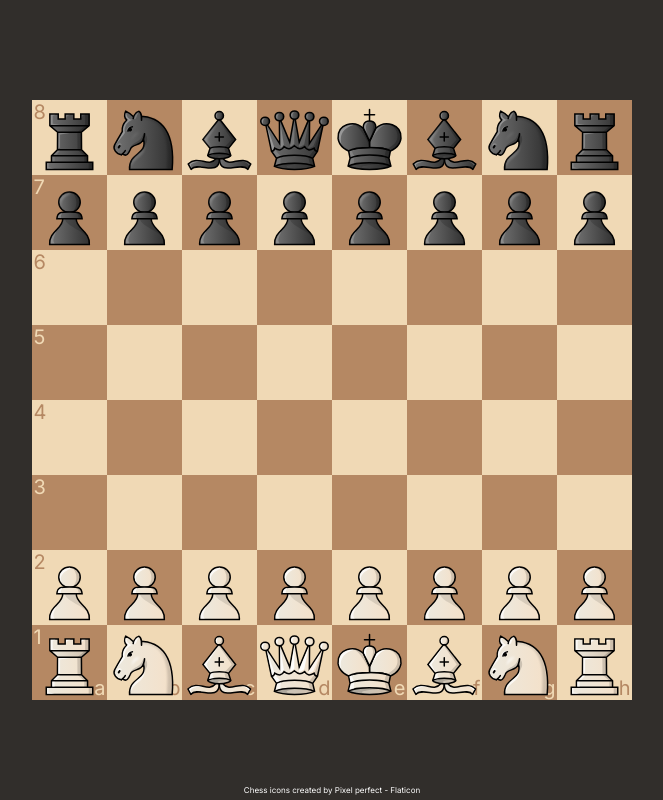
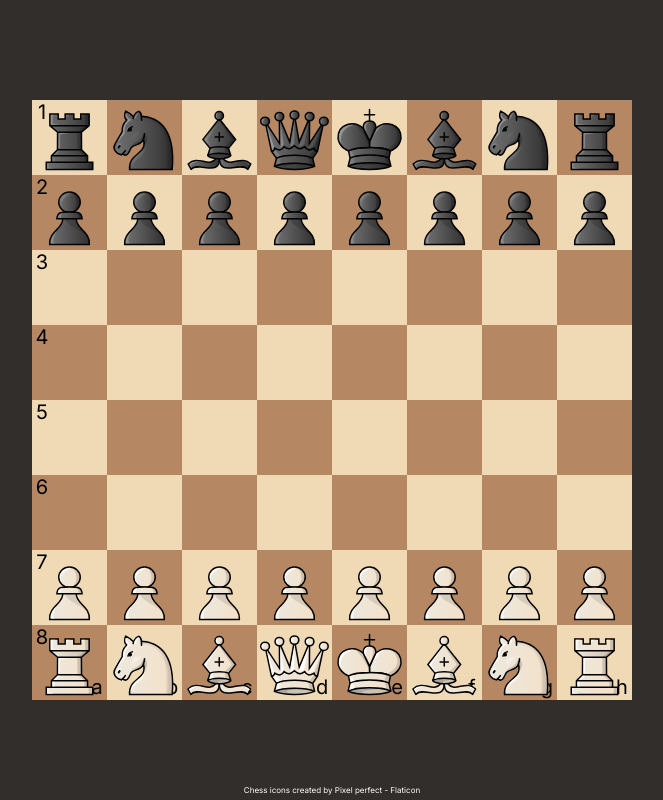
Before and after one commit to mikyven/react-ts-chess, a React (Vite) app: page / in a window 1280 px wide. Shown: the whole page, without its empty margins (308-971 px from the left). Built offline with nearby package versions, Linux system fonts and the light colour scheme.

Commit message:
fixed bugs; changed coordinates; added all pieces captures

```diff
--- a/src/components/Board.tsx
+++ b/src/components/Board.tsx
@@ -11,32 +11,6 @@ export function Board(): ReactElement {
 
   function getSquareColor(sqrNum: string): string {
     return (+sqrNum[0] + +sqrNum[1]) % 2 === 0 ? 'black' : 'white';
-  }
-
-  function displayCoordinates(sqrNum: string): ReactElement | boolean {
-    const lettersArr = ['a', 'b', 'c', 'd', 'e', 'f', 'g', 'h'];
-
-    if (sqrNum[1] === '1' && sqrNum[0] !== '1') {
-      return <p className="coordinate coordinate__number">{sqrNum[0]}</p>;
-    }
-    if (sqrNum[0] === '1' && sqrNum[1] !== '1') {
-      return (
-        <p className="coordinate coordinate__letter">
-          {lettersArr[+sqrNum[1] - 1]}
-        </p>
-      );
-    }
-    if (sqrNum[0] === '1' && sqrNum[1] === '1') {
-      return (
-        <>
-          <p className="coordinate coordinate__number">{sqrNum[0]}</p>
-          <p className="coordinate coordinate__letter">
-            {lettersArr[+sqrNum[1] - 1]}
-          </p>
-        </>
-      );
-    }
-    return false;
   }
 
   const [movesArr, setMovesArr] = useState<number[] | null>(null);
@@ -134,7 +108,6 @@ export function Board(): ReactElement {
   const [activePosArr, setActivePosArr] = useState<number[]>([]);
   const [activePiece, setActivePiece] = useState<HTMLElement | null>(null);
   const boardRef = useRef<HTMLDivElement | null>(null);
-
   const [isMouseDown, setIsMouseDown] = useState(false);
   const [move, setMove] = useState<number>(0);
   const turn = move % 2 === 0 ? 'w' : 'b';
@@ -147,6 +120,7 @@ export function Board(): ReactElement {
           .map((i) =>
             activePosArr.includes(i.pos) ? { piece: i.piece, pos: newPos } : i
           )
+          .sort((a, b) => a.pos - b.pos)
       );
       setMove(move + 1);
       setMovesArr([]);
@@ -159,7 +133,6 @@ export function Board(): ReactElement {
   const findSquare = (e: React.MouseEvent): number => {
     if (boardRef.current) {
       const squareSize = boardRef.current.offsetHeight / 8;
-
       const boardLeft = boardRef.current.offsetLeft;
       const newX = e.clientX;
       const xSquare = Math.ceil((newX - boardLeft) / squareSize);
@@ -175,6 +148,7 @@ export function Board(): ReactElement {
   };
 
   const onMouseDown = (e: React.MouseEvent): void => {
+    if (e.button === 0) {
       const p = e.target as HTMLElement;
 
       if (
@@ -199,7 +173,7 @@ export function Board(): ReactElement {
       setMovesArr([]);
       setCapturesArr([]);
       setActivePosArr([]);
-    if (p.classList.contains('piece') && !activePiece) {
+      if (p.classList.contains('piece')) {
         setIsMouseDown(true);
         p.classList.add('dragging');
         setActivePiece(p);
@@ -215,6 +189,7 @@ export function Board(): ReactElement {
             );
             setMovesArr(arr[0]);
             setCapturesArr(arr[1]);
+          }
         }
       }
     }
@@ -257,24 +232,24 @@ export function Board(): ReactElement {
 
   const onMouseUp = (e: React.MouseEvent): void => {
     setIsMouseDown(false);
-    if (activePiece) {
+    if (activePiece && boardRef.current) {
       activePiece.classList.remove('dragging');
       activePiece.style.left = '';
       activePiece.style.top = '';
-      if (activePosArr.length === 0) setActivePiece(null);
-      const p = e.target as HTMLElement;
-
-      if (p.classList[1][0] === turn && boardRef.current && movesArr) {
       const newPos = findSquare(e);
       Object.values(boardRef.current.children)
         .find((i) => i.classList.contains(`square-${newPos}`))
         ?.classList.remove('hovered');
+      if (activePosArr.length === 0) setActivePiece(null);
+      const p = e.target as HTMLElement;
+
+      if (p.classList[1][0] === turn && (movesArr || capturesArr)) {
         movePiece(newPos);
       }
     }
   };
 
-  const squaresArr = [];
+  const squaresArr: ReactElement[] = [];
 
   for (let x = 1; x <= 8; x++) {
     for (let y = 1; y <= 8; y++) {
@@ -285,7 +260,6 @@ export function Board(): ReactElement {
           key={pos}
         >
           {activePosArr.includes(+pos) && <svg className="active" />}
-          {displayCoordinates(pos)}
           {piecesArr.map((j) =>
             j.pos === +pos ? <Piece piece={j.piece} key={pos} /> : false
           )}
@@ -300,6 +274,21 @@ export function Board(): ReactElement {
     }
   }
 
+  const coordinates: ReactElement[][] = [[], []];
+
+  for (let x = 1, y = 1; x <= 8 && y <= 8; x++, y++) {
+    coordinates[0].push(
+      <div className="coordinate coordinate_number" key={x + 947}>
+        {x}
+      </div>
+    );
+    coordinates[1].push(
+      <div className="coordinate coordinate_letter" key={y + 484}>
+        {String.fromCharCode(y + 96)}
+      </div>
+    );
+  }
+
   return (
     <div
       className="board"
@@ -308,7 +297,37 @@ export function Board(): ReactElement {
       onMouseMove={onMouseMove}
       onMouseUp={onMouseUp}
     >
+      <div className="coordinate_parent">
+        <div className="coordinates_vertical">{coordinates[0]}</div>
+        <div className="coordinates_horizontal">{coordinates[1]}</div>
+      </div>
       {squaresArr}
     </div>
   );
 }
+
+// function displayCoordinates(sqrNum: string): ReactElement | boolean {
+//   const lettersArr = ['a', 'b', 'c', 'd', 'e', 'f', 'g', 'h'];
+
+//   if (sqrNum[1] === '1' && sqrNum[0] !== '1') {
+//     return <p className="coordinate coordinate__number">{sqrNum[0]}</p>;
+//   }
+//   if (sqrNum[0] === '1' && sqrNum[1] !== '1') {
+//     return (
+//       <p className="coordinate coordinate__letter">
+//         {lettersArr[+sqrNum[1] - 1]}
+//       </p>
+//     );
+//   }
+//   if (sqrNum[0] === '1' && sqrNum[1] === '1') {
+//     return (
+//       <>
+//         <p className="coordinate coordinate__number">{sqrNum[0]}</p>
+//         <p className="coordinate coordinate__letter">
+//           {lettersArr[+sqrNum[1] - 1]}
+//         </p>
+//       </>
+//     );
+//   }
+//   return false;
+// }
--- a/src/components/PiecesGrabHandlers.tsx
+++ b/src/components/PiecesGrabHandlers.tsx
@@ -105,7 +105,7 @@ export function onPieceGrab(
   }
 
   function findDiagonalMoves(): number[][] {
-    const movesArr: number[] = [];
+    const arr: number[] = [];
 
     const findFurthestPos = (
       pos: number,
@@ -115,31 +115,34 @@ export function onPieceGrab(
       let minPos: number = 0;
       for (
         let i = pos;
-        !`${i}`.split('').some((j) => +j < 1 || +j > 8) &&
-        i >= 11 &&
-        i <= 88 &&
+        `${i}`.match(/[1-8]/g)?.length === 2 &&
         (!posArr.includes(i) || i === curPos);
         type === 'max' ? (i += val) : (i -= val)
       ) {
         minPos = i;
+        if (posArr.includes(type === 'max' ? i + val : i - val))
+          minPos = type === 'max' ? i + val : i - val;
       }
       return minPos;
     };
 
-    const firstMin = findFurthestPos(curPos, 11, 'min');
-    const firstMax = findFurthestPos(curPos, 11, 'max');
-    const secondMin = findFurthestPos(curPos, 9, 'min');
-    const secondMax = findFurthestPos(curPos, 9, 'max');
+    const MinMaxPosObj = {
+      1: [
+        findFurthestPos(curPos, 11, 'min'),
+        findFurthestPos(curPos, 11, 'max'),
+      ],
+      2: [findFurthestPos(curPos, 9, 'min'), findFurthestPos(curPos, 9, 'max')],
+    };
 
-    for (let i = firstMin; i <= firstMax; i += 11) {
-      if (i !== curPos) movesArr.push(i);
+    for (let i = MinMaxPosObj[1][0]; i <= MinMaxPosObj[1][1]; i += 11) {
+      if (i !== curPos) arr.push(i);
     }
 
-    for (let i = secondMin; i <= secondMax; i += 9) {
-      if (i !== curPos) movesArr.push(i);
+    for (let i = MinMaxPosObj[2][0]; i <= MinMaxPosObj[2][1]; i += 9) {
+      if (i !== curPos) arr.push(i);
     }
 
-    return [movesArr, []];
+    return [arr.filter(moveFilter), arr.filter(captureFilter)];
   }
 
   switch (piece[1]) {
@@ -152,7 +155,9 @@ export function onPieceGrab(
     case 'b':
       return findDiagonalMoves();
     case 'q':
-      return findStraightMoves().concat(findDiagonalMoves());
+      return findStraightMoves().map((i, index) =>
+        i.concat(findDiagonalMoves()[index])
+      );
     case 'k':
       return findKingMoves();
     default:
--- a/src/styles/Board.scss
+++ b/src/styles/Board.scss
@@ -5,23 +5,36 @@
   grid-template-columns: repeat(8, 1fr);
   grid-template-rows: repeat(8, 1fr);
 
-  .coordinate {
-    font-size: 20px;
+  .coordinate_parent {
     position: absolute;
-    margin: 0;
-    user-select: none;
-  }
+    height: inherit;
+    width: inherit;
+    display: flex;
+    align-items: flex-start;
+    flex-direction: column;
 
-  .coordinate__number {
-    align-self: flex-start;
-    text-align: left;
-    width: calc(75vh / 8 - 3px);
-  }
+    .coordinates_vertical {
+      height: inherit;
+      display: flex;
+      flex-direction: column;
+      gap: calc(75vh / 8 - 25px);
+    }
 
-  .coordinate__letter {
-    align-self: flex-end;
-    text-align: right;
-    width: calc(75vh / 8 - 3px);
+    .coordinates_horizontal {
+      width: inherit;
+      display: flex;
+      flex-direction: row;
+      justify-content: flex-end;
+      gap: calc(75vh / 8 - 20px);
+    }
+
+    .coordinate {
+      font-size: 20px;
+      user-select: none;
+      width: 20px;
+      height: 25px;
+      margin: 0;
+    }
   }
 
   .square {
```
Lines whose indentation alone changed are shown as unchanged.
